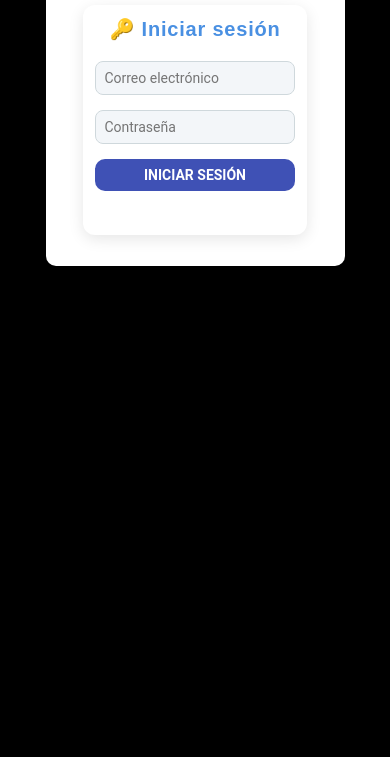
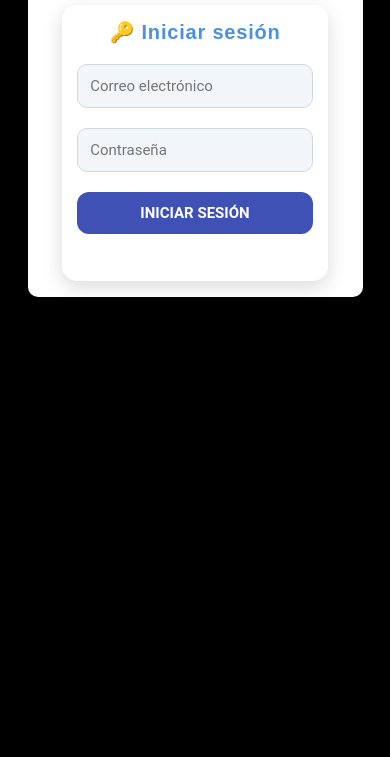
Before and after one commit to paginawebdemos/menulunamagica, a website: page public/admin.html in a window 390 px wide. Shown: the part 87-844 px from the top of the page. Drawn offline with nearby package versions, Linux system fonts and the light colour scheme.

Commit message:
Update styles.css

```diff
--- a/public/styles.css
+++ b/public/styles.css
@@ -1856,41 +1856,41 @@ form button:hover {
 
 /* Estilo para el contenedor del formulario de inicio de sesión */
 #login-section {
-  max-width: 800px; /* Más ancho para computadoras */
-  width: 95%; /* Ocupa casi todo el ancho en cualquier dispositivo */
-  margin: 30px auto; /* Centrado horizontal con menos espacio vertical */
-  padding: 20px; /* Espaciado interno reducido para un diseño más ajustado */
+  max-width: 900px; /* Ancho grande para computadoras */
+  width: 98%; /* Ocupa casi todo el ancho en móviles */
+  margin: 0 auto; /* Centrado horizontal */
+  padding: 30px; /* Espaciado interno */
   background-color: #ffffff; /* Fondo blanco */
-  border-radius: 12px; /* Bordes redondeados */
-  box-shadow: 0 4px 15px rgba(0, 0, 0, 0.1); /* Sombra suave */
+  border-radius: 15px; /* Bordes redondeados */
+  box-shadow: 0 6px 20px rgba(0, 0, 0, 0.15); /* Sombra suave */
   transition: all 0.3s ease; /* Transición suave para hover */
-  display: flex; /* Para centrar el contenido */
+  display: flex; /* Para centrar el contenido interno */
   flex-direction: column; /* Alineación vertical */
   align-items: center; /* Centrado horizontal del contenido */
 }
 
 /* Efecto hover para el contenedor */
 #login-section:hover {
-  box-shadow: 0 6px 20px rgba(0, 0, 0, 0.15); /* Sombra más intensa */
-  transform: translateY(-3px); /* Elevación ligera */
+  box-shadow: 0 8px 30px rgba(0, 0, 0, 0.2); /* Sombra más intensa */
+  transform: translateY(-5px); /* Elevación ligera */
 }
 
 /* Estilo del formulario de login */
 #login-form {
   display: flex;
   flex-direction: column;
-  gap: 15px; /* Espacio reducido entre elementos */
-  width: 100%; /* Asegura que el formulario ocupe todo el ancho del contenedor */
-  max-width: 700px; /* Limita el ancho del formulario en computadoras */
+  gap: 20px; /* Espacio entre elementos */
+  width: 100%; /* Ocupa todo el ancho del contenedor */
+  max-width: 800px; /* Limita el ancho del formulario en computadoras */
 }
 
 /* Estilo de los campos de entrada */
 #login-form input[type="email"],
 #login-form input[type="password"] {
-  padding: 12px; /* Espaciado interno ajustado */
-  font-size: 16px; /* Tamaño de fuente legible */
+  padding: 16px; /* Espaciado interno más grande */
+  font-size: 18px; /* Fuente más grande para legibilidad */
   border: 1px solid #cfd8dc; /* Borde gris claro */
-  border-radius: 8px; /* Bordes redondeados más sutiles */
+  border-radius: 10px; /* Bordes redondeados */
   outline: none; /* Sin borde de foco por defecto */
   background-color: #f3f6f9; /* Fondo claro */
   transition: border 0.3s ease, box-shadow 0.3s ease; /* Transiciones suaves */
@@ -1902,18 +1902,18 @@ form button:hover {
 #login-form input[type="email"]:focus,
 #login-form input[type="password"]:focus {
   border-color: #3f51b5; /* Borde azul al enfocar */
-  box-shadow: 0 0 6px rgba(63, 81, 181, 0.5); /* Sombra azul suave */
+  box-shadow: 0 0 8px rgba(63, 81, 181, 0.5); /* Sombra azul suave */
 }
 
 /* Estilo del botón de inicio de sesión */
 #login-form button {
-  padding: 12px; /* Espaciado interno reducido */
+  padding: 16px; /* Espaciado interno más grande */
   background-color: #3f51b5; /* Azul oscuro */
   color: #ffffff; /* Texto blanco */
   border: none; /* Sin borde */
-  border-radius: 10px; /* Bordes redondeados */
+  border-radius: 12px; /* Bordes redondeados */
   cursor: pointer; /* Cursor de pointer */
-  font-size: 16px; /* Tamaño de fuente */
+  font-size: 18px; /* Fuente más grande */
   font-weight: 600; /* Texto en negrita */
   text-transform: uppercase; /* Texto en mayúsculas */
   transition: background-color 0.3s ease, transform 0.3s ease; /* Transiciones */
@@ -1923,61 +1923,60 @@ form button:hover {
 /* Efecto hover para el botón */
 #login-form button:hover {
   background-color: #ff7043; /* Naranja al pasar el ratón */
-  transform: translateY(-2px); /* Elevación más sutil */
+  transform: translateY(-3px); /* Elevación ligera */
 }
 
 /* Mensaje de error */
 #error-message {
   text-align: center; /* Centrado */
-  font-size: 13px; /* Tamaño de fuente más pequeño */
-  margin-top: 8px; /* Espacio superior reducido */
+  font-size: 14px; /* Tamaño de fuente adecuado */
+  margin-top: 10px; /* Espacio superior */
   color: red; /* Color rojo para el error */
 }
 
 /* Media query para computadoras (pantallas mayores a 768px) */
 @media (min-width: 769px) {
   #login-section {
-    max-width: 800px; /* Ancho mayor para computadoras */
-    padding: 25px; /* Ligeramente más espaciado */
+    max-width: 900px; /* Ancho grande para computadoras */
+    padding: 40px; /* Más espaciado */
   }
 
   #login-form {
-    max-width: 700px; /* Formulario más ancho */
+    max-width: 800px; /* Formulario más ancho */
   }
 
   #login-form input[type="email"],
   #login-form input[type="password"] {
-    padding: 14px; /* Inputs más grandes */
-    font-size: 17px; /* Fuente más grande */
+    padding: 18px; /* Inputs más grandes */
+    font-size: 19px; /* Fuente más grande */
   }
 
   #login-form button {
-    padding: 14px; /* Botón más grande */
-    font-size: 17px; /* Fuente más grande */
+    padding: 18px; /* Botón más grande */
+    font-size: 19px; /* Fuente más grande */
   }
 }
 
 /* Media query para móviles (pantallas de 768px o menos) */
 @media (max-width: 768px) {
   #login-section {
-    max-width: 98%; /* Ocupa casi todo el ancho disponible */
-    padding: 15px; /* Menos espacio interno */
-    margin: 15px auto; /* Menos margen vertical */
+    max-width: 98%; /* Ocupa casi todo el ancho */
+    padding: 20px; /* Menos espaciado */
   }
 
   #login-form {
-    max-width: 100%; /* El formulario usa todo el ancho disponible */
+    max-width: 100%; /* Formulario usa todo el ancho disponible */
   }
 
   #login-form input[type="email"],
   #login-form input[type="password"] {
-    padding: 10px; /* Inputs más compactos */
-    font-size: 15px; /* Fuente más pequeña */
+    padding: 14px; /* Inputs más compactos */
+    font-size: 16px; /* Fuente más pequeña */
   }
 
   #login-form button {
-    padding: 10px; /* Botón más compacto */
-    font-size: 15px; /* Fuente más pequeña */
+    padding: 14px; /* Botón más compacto */
+    font-size: 16px; /* Fuente más pequeña */
   }
 }
 
@@ -1985,17 +1984,17 @@ form button:hover {
 @media (max-width: 480px) {
   #login-section {
     max-width: 100%; /* Máximo ancho */
-    padding: 12px; /* Aún más compacto */
+    padding: 15px; /* Más compacto */
   }
 
   #login-form input[type="email"],
   #login-form input[type="password"] {
-    padding: 8px; /* Inputs más pequeños */
-    font-size: 14px; /* Fuente más pequeña */
+    padding: 12px; /* Inputs más pequeños */
+    font-size: 15px; /* Fuente más pequeña */
   }
 
   #login-form button {
-    padding: 8px; /* Botón más pequeño */
-    font-size: 14px; /* Fuente más pequeña */
-  }
-}
+    padding: 12px; /* Botón más pequeño */
+    font-size: 15px; /* Fuente más pequeña */
+  }
+}
```
